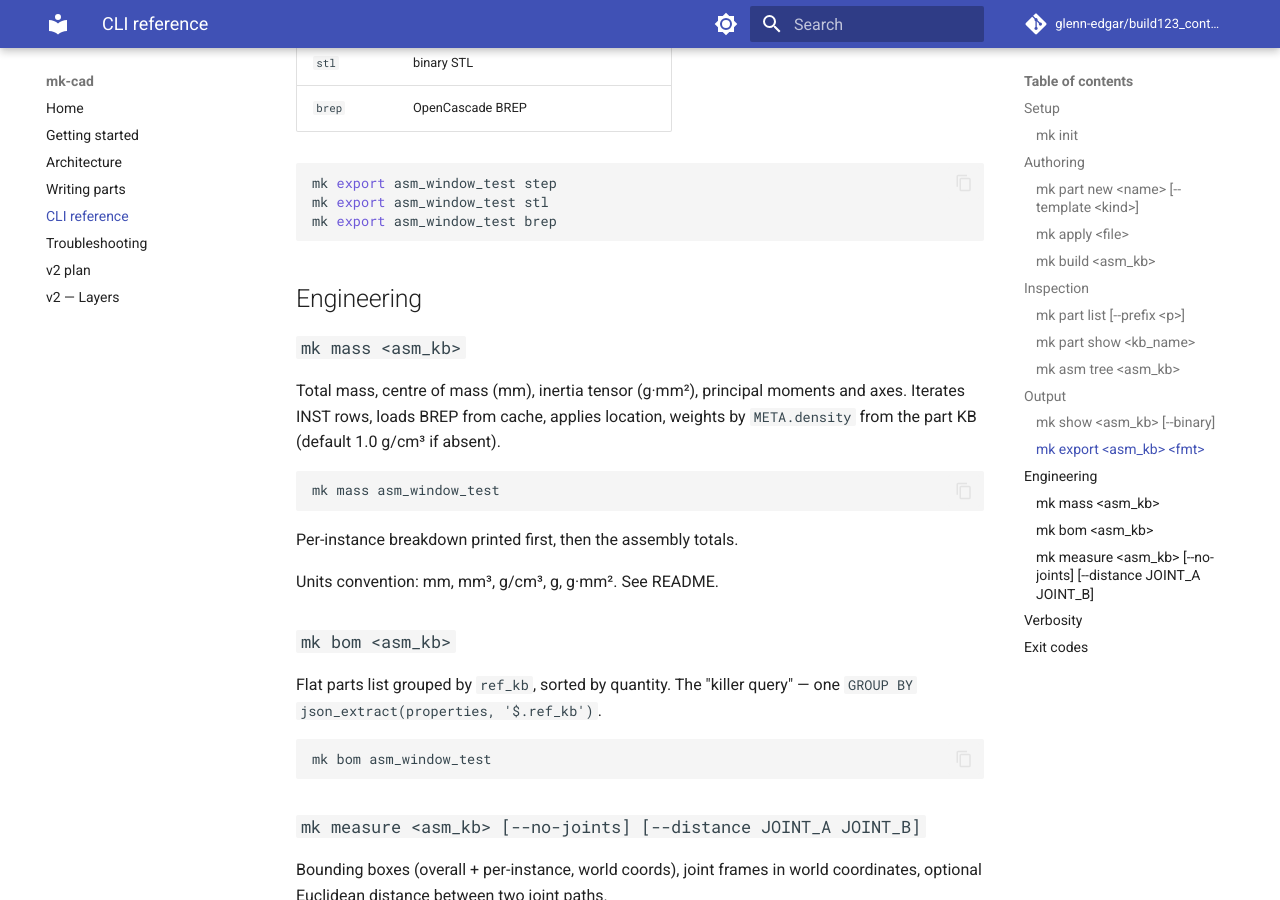
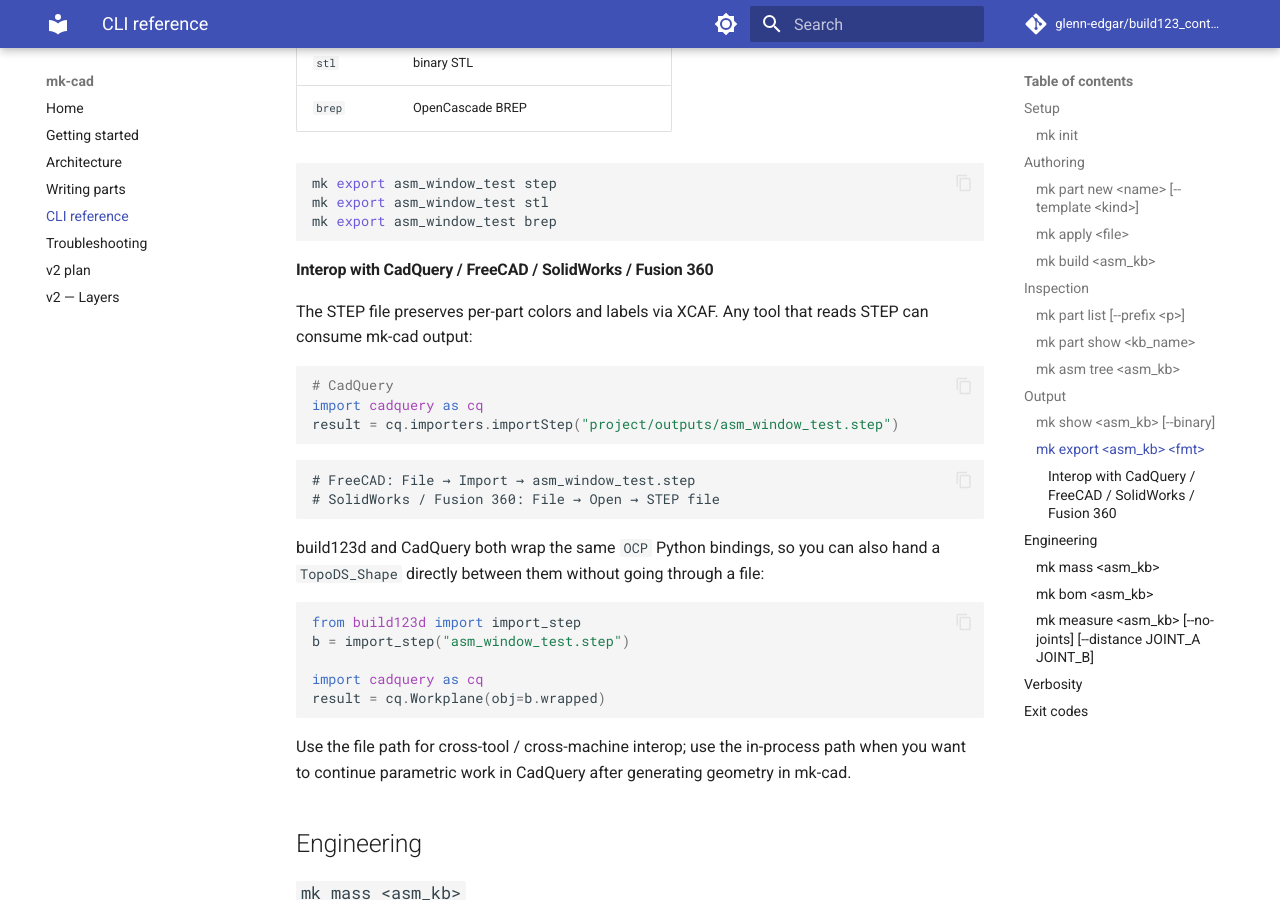
Before and after one commit to glenn-edgar/build123_container, an MkDocs documentation site: the page built from docs/cli.md, in a window 1280 px wide and 900 px high, scrolled down 3303 px. Built offline with MkDocs 1.6.1 and Material for MkDocs 9.7.7, drawn with Linux system fonts in a browser that asks for light colours; comment, search, counter and statistics services are not loaded.

Commit message:
docs(cli): add CadQuery/FreeCAD/CAD interop note under mk export

````diff
--- a/docs/cli.md
+++ b/docs/cli.md
@@ -154,6 +154,38 @@ mk export asm_window_test stl
 mk export asm_window_test brep
 ```
 
+#### Interop with CadQuery / FreeCAD / SolidWorks / Fusion 360
+
+The STEP file preserves per-part colors and labels via XCAF. Any tool that
+reads STEP can consume mk-cad output:
+
+```python
+# CadQuery
+import cadquery as cq
+result = cq.importers.importStep("project/outputs/asm_window_test.step")
+```
+
+```
+# FreeCAD: File → Import → asm_window_test.step
+# SolidWorks / Fusion 360: File → Open → STEP file
+```
+
+build123d and CadQuery both wrap the same `OCP` Python bindings, so you
+can also hand a `TopoDS_Shape` directly between them without going
+through a file:
+
+```python
+from build123d import import_step
+b = import_step("asm_window_test.step")
+
+import cadquery as cq
+result = cq.Workplane(obj=b.wrapped)
+```
+
+Use the file path for cross-tool / cross-machine interop; use the
+in-process path when you want to continue parametric work in CadQuery
+after generating geometry in mk-cad.
+
 ## Engineering
 
 ### `mk mass <asm_kb>`
````
